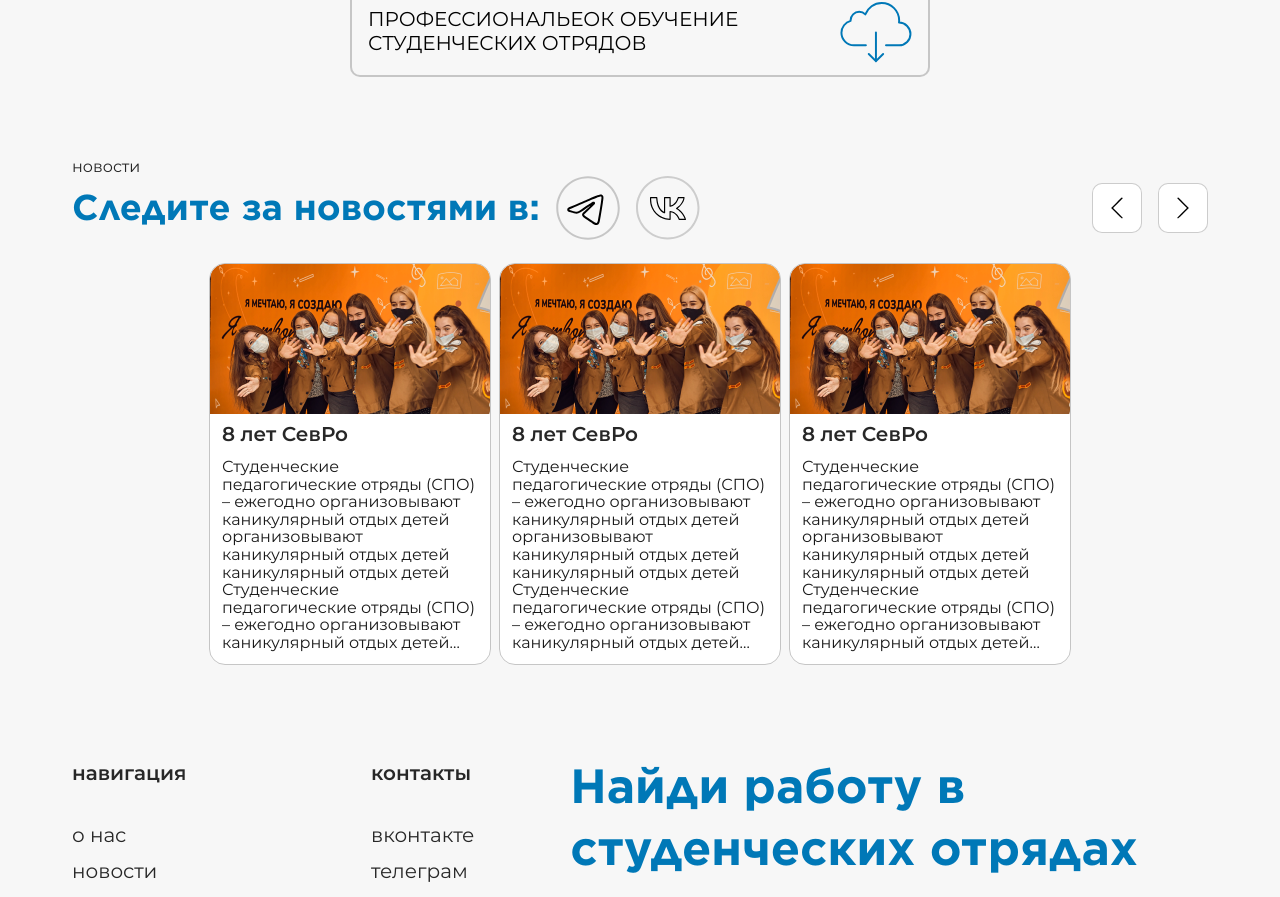
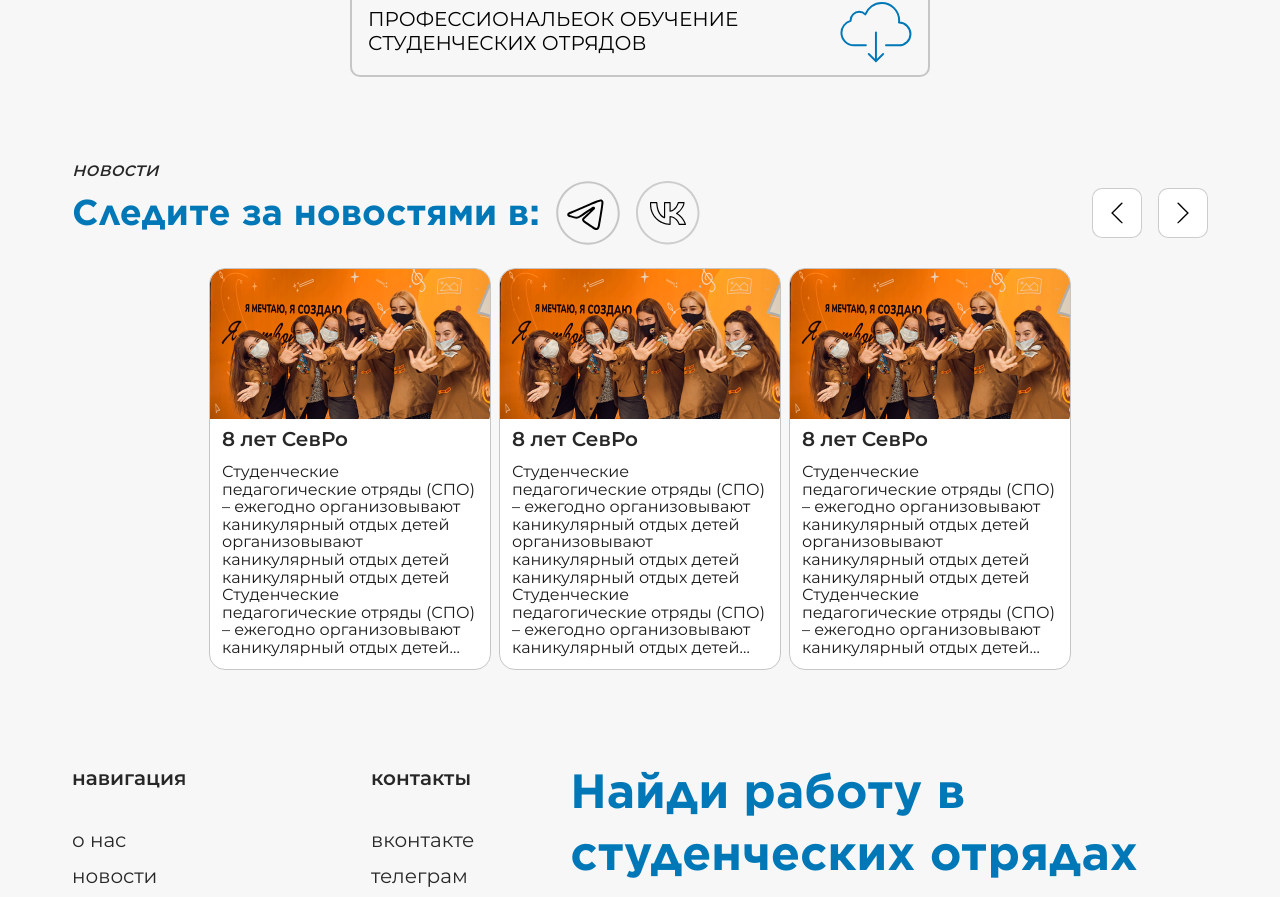
Before and after one commit to GarikBagdasaryan/SevRo, a React (Create React App) app: page /fighters in a window 1280 px wide. Shown: the part 880-1777 px from the top of the page. Built offline with nearby package versions, Linux system fonts and the light colour scheme.

Commit message:
fix slider

```diff
--- a/src/components/NewsSlider-slice/NewsSlider.js
+++ b/src/components/NewsSlider-slice/NewsSlider.js
@@ -6,7 +6,7 @@ function NewsSlider() {
 	return (
 		<div className="NewsSlider">
 			<div className="container NewsSlider-container">
-				<div className="NNewsSlider__header-slice">новости</div>
+				<div className="NewsSlider__header-slice">новости</div>
 				<div className="NewsSlider__slider">
 					<div className="NewsSlider__slider__header">
 						<div className="NewsSlider__slider__header__info">
```
